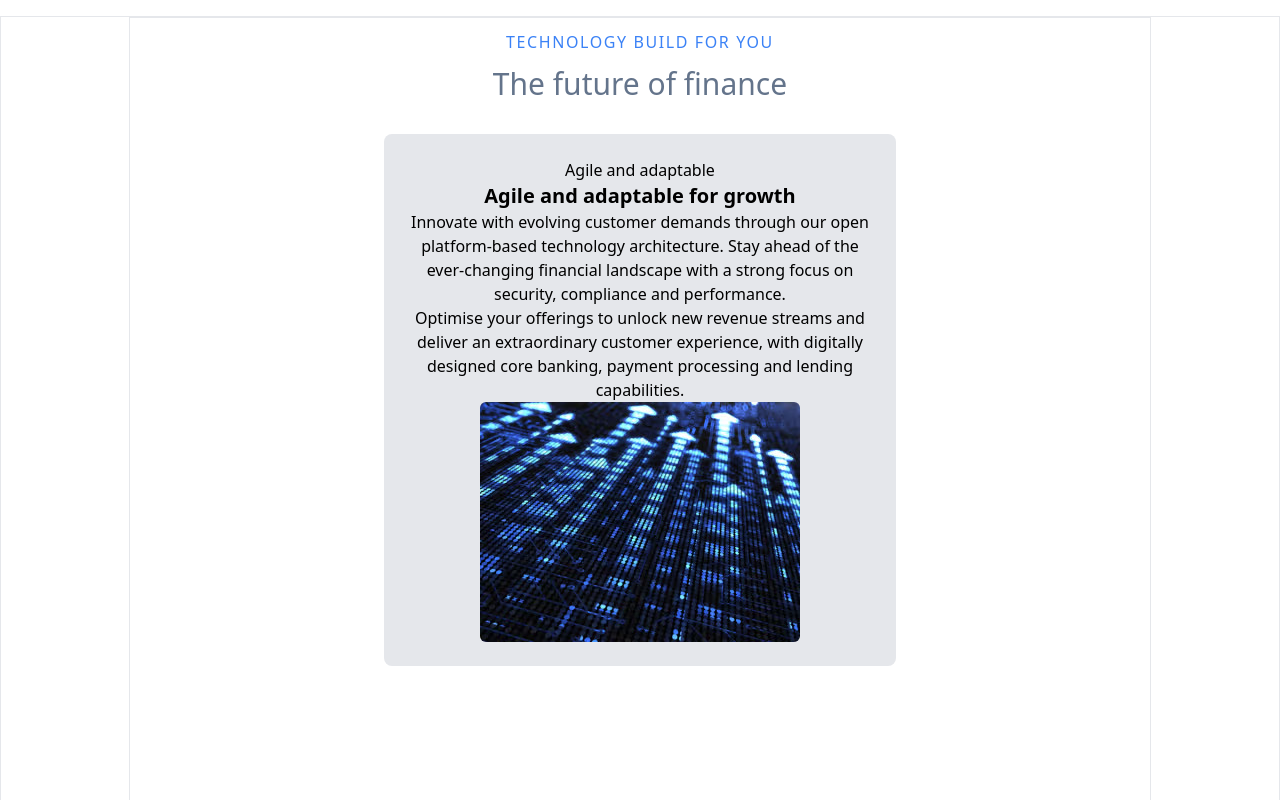
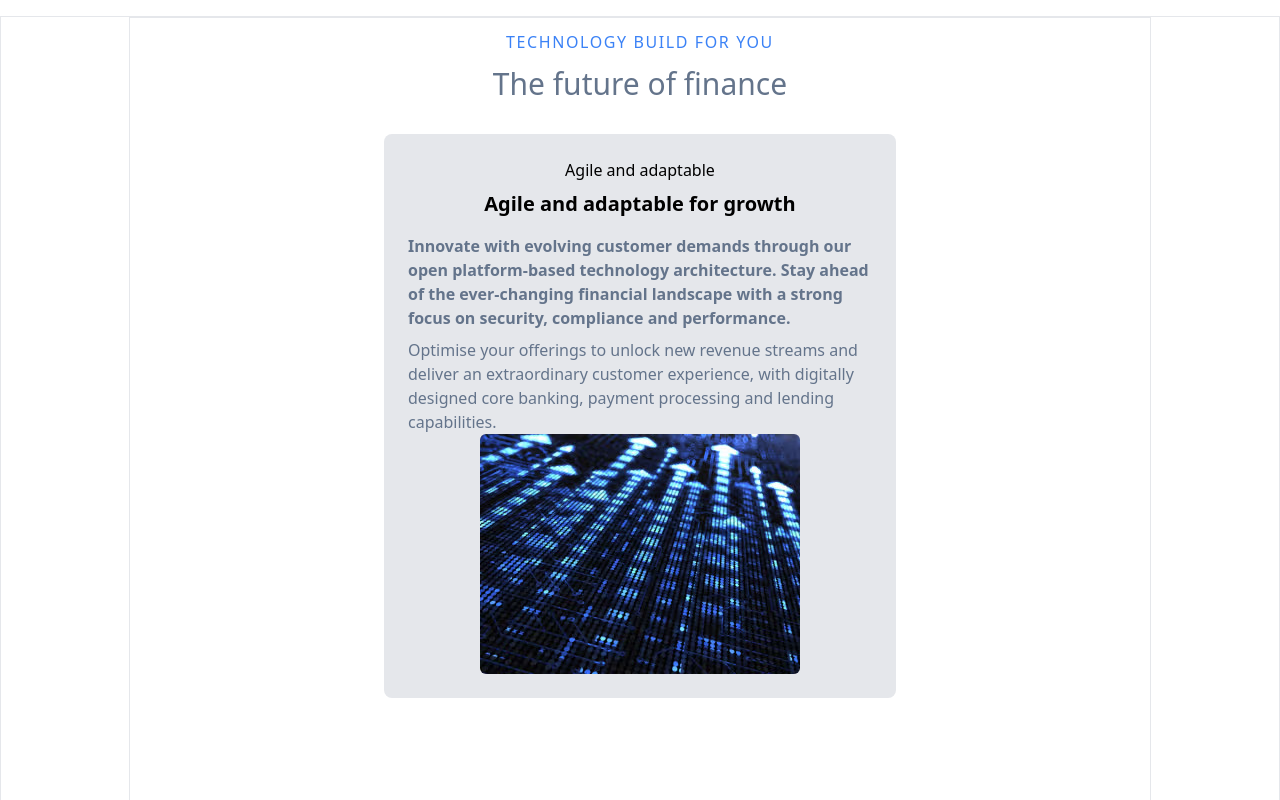
Before and after one commit to arickahamed/anyTxn_clone, a React (Create React App) app: page / in a window 1280 px wide. Shown: the part 1340-2140 px from the top of the page. Built offline with nearby package versions, Linux system fonts and the light colour scheme; the HTML template or start-up script is replaced by a standard one.

Commit message:
furnishing the ui of sliders

```diff
--- a/src/components/FutureSlider.js
+++ b/src/components/FutureSlider.js
@@ -20,45 +20,45 @@ export default function FutureSlider() {
     return (
         <div className="max-w-lg mx-auto my-8">
             <Slider {...settings}>
-                <div className="p-6 bg-gray-200 text-center rounded-lg md:flex lg:flex">
+                <div className="p-6 bg-gray-200 rounded-lg md:flex lg:flex">
                     <div>
-                        <p>Secure and safe</p>
-                        <h3 className="text-xl font-bold">Highly secure and safe</h3>
-                        <p>Discover unparalleled security trusted by financial institutions across the globe. Our applications are meticulously developed in compliance with international security standards, drawing on 20 years of technical expertise.</p>
-                        <p>Join over 40 esteemed Fls, each serving more than 200 million customers, and benefit from our secure, robust and reliable infrastructure.</p>
+                        <p className="text-center">Secure and safe</p>
+                        <h3 className="text-xl font-bold py-2 text-center">Highly secure and safe</h3>
+                        <p className="text-slate-500 font-semibold py-2">Discover unparalleled security trusted by financial institutions across the globe. Our applications are meticulously developed in compliance with international security standards, drawing on 20 years of technical expertise.</p>
+                        <p className="text-slate-500">Join over 40 esteemed Fls, each serving more than 200 million customers, and benefit from our secure, robust and reliable infrastructure.</p>
                     </div>
                     <div>
                         <img src={slider1} alt="slider1" />
                     </div>
                 </div>
-                <div className="p-6 bg-gray-200 text-center rounded-lg">
+                <div className="p-6 bg-gray-200 rounded-lg md:flex lg:flex">
                     <div>
-                        <p>Customer focused</p>
-                        <h3 className="text-xl font-bold">Purpose-built financial services</h3>
-                        <p>Elevate customer experience and achieve agile financial product innovation with the world's first, consumer-centric, real-time transaction account processing and credit limit system</p>
-                        <p>Experience the advantages of integrated retail financial services technology, real-time analysis of transactional behaviour and product marketing opportunities.</p>
+                        <p className="text-center">Customer focused</p>
+                        <h3 className="text-xl font-bold py-2 text-center">Purpose-built financial services</h3>
+                        <p className="text-slate-500 font-semibold py-2">Elevate customer experience and achieve agile financial product innovation with the world's first, consumer-centric, real-time transaction account processing and credit limit system</p>
+                        <p className="text-slate-500">Experience the advantages of integrated retail financial services technology, real-time analysis of transactional behaviour and product marketing opportunities.</p>
                     </div>
                     <div>
                         <img src={slider2} alt="slider1" />
                     </div>
                 </div>
-                <div className="p-6 bg-gray-200 text-center rounded-lg md:flex justify-center items-center md:w-[100%]">
+                <div className="p-6 bg-gray-200 rounded-lg md:flex lg:flex">
                     <div>
-                        <p>Agile and adaptable</p>
-                        <h3 className="text-xl font-bold">Agile and adaptable for growth</h3>
-                        <p>Innovate with evolving customer demands through our open platform-based technology architecture. Stay ahead of the ever-changing financial landscape with a strong focus on security, compliance and performance.</p>
-                        <p>Optimise your offerings to unlock new revenue streams and deliver an extraordinary customer experience, with digitally designed core banking, payment processing and lending capabilities.</p>
+                        <p className="text-center">Agile and adaptable</p>
+                        <h3 className="text-xl font-bold py-2 text-center">Agile and adaptable for growth</h3>
+                        <p className="text-slate-500 font-semibold py-2">Innovate with evolving customer demands through our open platform-based technology architecture. Stay ahead of the ever-changing financial landscape with a strong focus on security, compliance and performance.</p>
+                        <p className="text-slate-500">Optimise your offerings to unlock new revenue streams and deliver an extraordinary customer experience, with digitally designed core banking, payment processing and lending capabilities.</p>
                     </div>
                     <div className=" mx-auto text-center">
                         <img className="rounded-md mx-auto" src={slider3} alt="slider1" />
                     </div>
                 </div>
-                <div className="p-6 bg-gray-200 text-center rounded-lg">
+                <div className="p-6 bg-gray-200 rounded-lg md:flex lg:flex">
                     <div>
-                        <p>Compliance ready</p>
-                        <h3 className="text-xl font-bold">Manage compliance with ease</h3>
-                        <p>Navigate through the evolving regulatory landscape with confidence by streamlining compliance management—through real-time risk monitoring solutions powered by AI and machine learning.</p>
-                        <p>Transform your compliance strategy with flexible and diversified policy rules, powered by cutting-edge technology that is designed for seamless integration with core banking and card payment systems.</p>
+                        <p className="text-center">Compliance ready</p>
+                        <h3 className="text-xl font-bold py-2 text-center">Manage compliance with ease</h3>
+                        <p className="text-slate-500 font-semibold py-2">Navigate through the evolving regulatory landscape with confidence by streamlining compliance management—through real-time risk monitoring solutions powered by AI and machine learning.</p>
+                        <p className="text-slate-500">Transform your compliance strategy with flexible and diversified policy rules, powered by cutting-edge technology that is designed for seamless integration with core banking and card payment systems.</p>
                     </div>
                     <div>
                         <img src={slider2} alt="slider1" />
```
